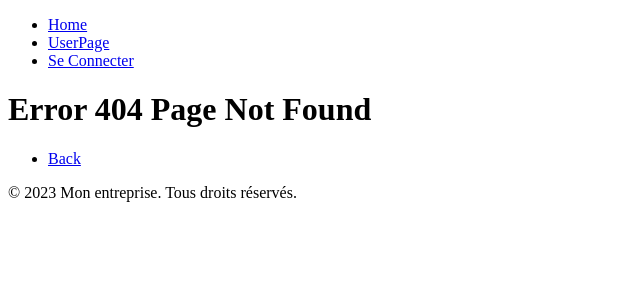
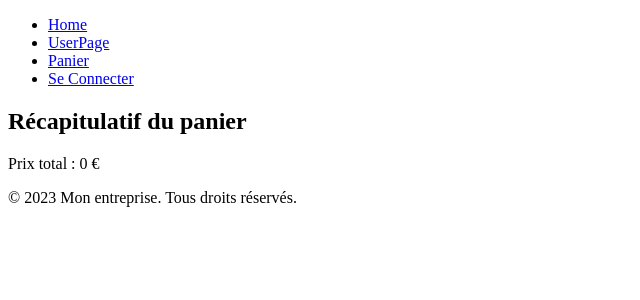
Before and after one commit to GillianLEVERT/Ambrosia_drive, a React (Vite) app: page /Cart in a window 1280 px wide. Before the commit this address had no page. Shown: the top 300 px of the page, without its empty margins (0-640 px from the left). Built offline with nearby package versions, Linux system fonts and the light colour scheme.

Commit message:
First Commit Cart

```diff
--- a/src/App.jsx
+++ b/src/App.jsx
@@ -6,6 +6,7 @@ import { User } from "./pages/User/User";
 import { Footer } from "./components/Footer/Footer";
 import { Navbar } from "./components/Navbar/Navbar";
 import { LoginForm } from "./components/LoginForm/LoginForm";
+import { Cart } from "./components/Cart/Cart";
 
 export const App = () => {
   return (
@@ -17,6 +18,7 @@ export const App = () => {
           <Route path="/*" element={<NotFound />} />
           <Route path="/User" element={<User />} />
           <Route path="/LoginForm" element={<LoginForm />} />
+          <Route path="/Cart" element={<Cart />} />
         </Routes>
       </main>
       <Footer />
--- a/src/components/Cart/Cart.jsx
+++ b/src/components/Cart/Cart.jsx
@@ -1,5 +1,22 @@
 import React from "react";
 
-export const Cart = () => {
-  return <div>Cart</div>;
-};
+export const Cart = (props) => {
+  const { items } = props;
+
+  const totalPrice = items?.reduce((total, item) => total + item.price * item.quantity, 0);
+
+  return (
+    <div>
+
+      <h2>Récapitulatif du panier</h2>
+      <ul>
+        {items?.map(item => (
+          <li key={item.id}>
+            {item.name} x {item.quantity}
+          </li>
+        ))}
+      </ul>
+      <p>Prix total : {totalPrice ?? 0} €</p>
+    </div>
+  );
+}
--- a/src/components/Navbar/Navbar.jsx
+++ b/src/components/Navbar/Navbar.jsx
@@ -13,6 +13,9 @@ export const Navbar = () => {
               <Link to="/user"> UserPage </Link>
             </li>
             <li>
+              <Link to="Cart"> Panier </Link>
+            </li>
+            <li>
               <Link to="/LoginForm">Se Connecter</Link>
             </li>
           </ul>
```
Also changed, not shown: src/pages/User/User.jsx (+6 -1 lines).
